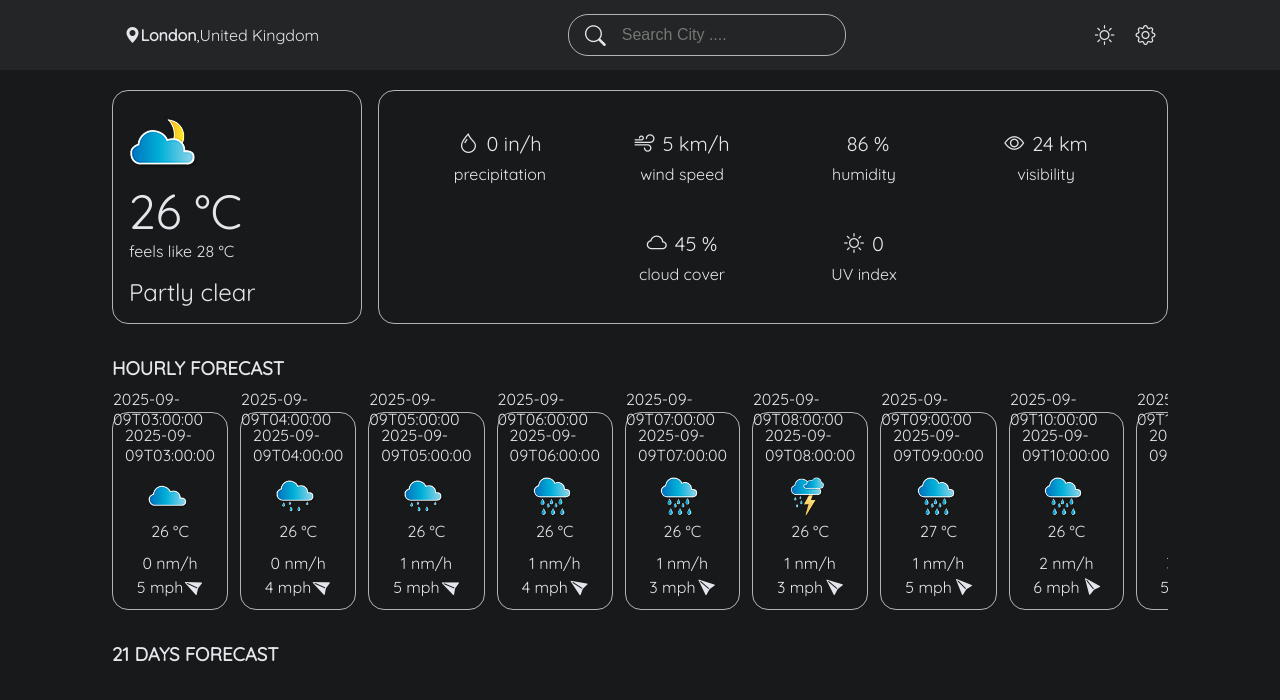
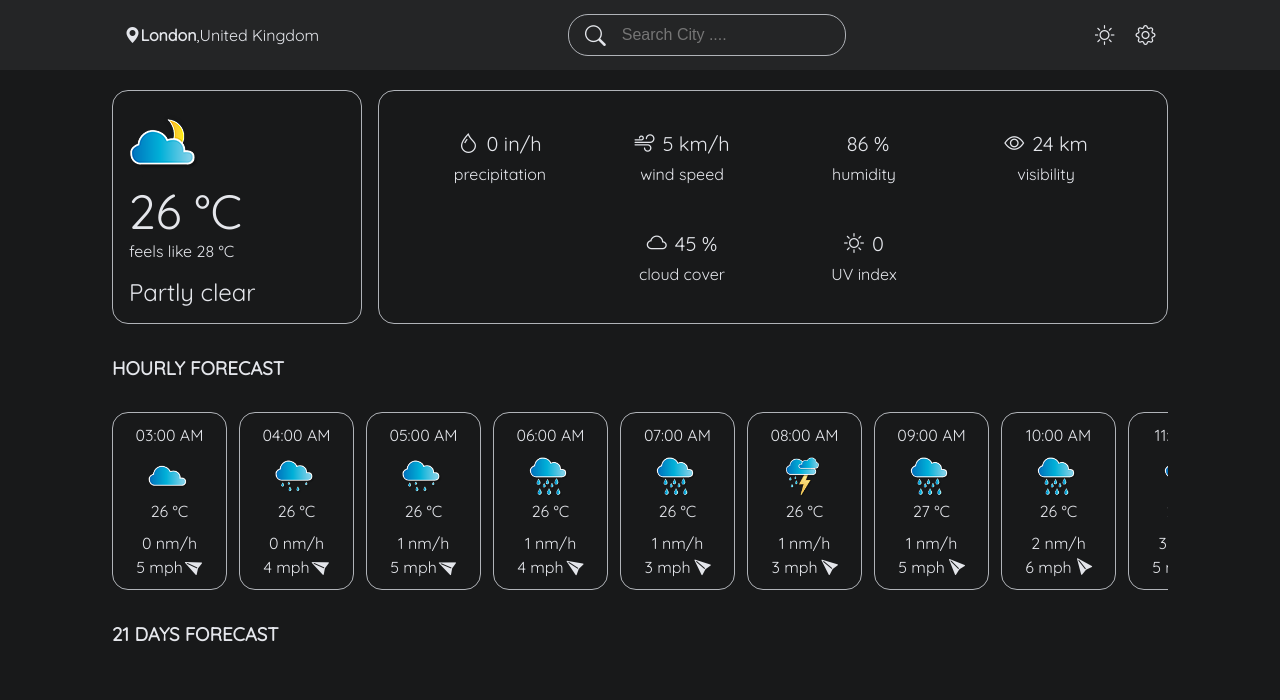
Before and after one commit to Muntahasiddique/WeatherApp_react, a React (Vite) app: page / in a window 1280 px wide. Shown: the top 700 px of the page. Built offline with nearby package versions, Linux system fonts and the light colour scheme.

Commit message:
Added HourlyForecast component ,

```diff
--- a/src/components/HourlyForecastWidget.jsx
+++ b/src/components/HourlyForecastWidget.jsx
@@ -5,7 +5,7 @@ function HourlyForecastWidget({data}) {
     const {date , icon , summary , temperature , precipitation, wind} = data;
     console.log(data)
 //date formate
-const now = {
+const now_date = {
     day :new Intl.DateTimeFormat(navigator.language,{
      weekday:"short",
      day:"2-digit",
@@ -14,13 +14,26 @@ const now = {
     time:new Intl.DateTimeFormat(navigator.language,{
      hour:"2-digit",
      minute:"2-digit",
-    }).format(new Date())  ,
+    }).format(new Date().setMinutes(0)),
 }
 
+const waether_date = {
+    day :new Intl.DateTimeFormat(navigator.language,{
+     weekday:"short",
+     day:"2-digit",
+     month:"2-digit"
+    }).format(new Date(date)) ,
+    time:new Intl.DateTimeFormat(navigator.language,{
+     hour:"2-digit",
+     minute:"2-digit",
+    }).format(new Date(date).setMinutes(0)),
+}
+
+waether_date.day = waether_date.day === now_date.day && waether_date.time === now_date.time ? "Today" : waether_date.time === "00:00" ? waether_date.day : '' ;
   return (
     <div className="widget" >
-      <div className="day">{date}</div>
-      <div className="time">{date}</div>
+      <div className="day">{waether_date.day}</div>
+      <div className="time">{waether_date.time}</div>
       <div className="icon-temp">
         <div className="icon">
             <WeatherIcon  iconNumber={icon} summary={summary} />
```
